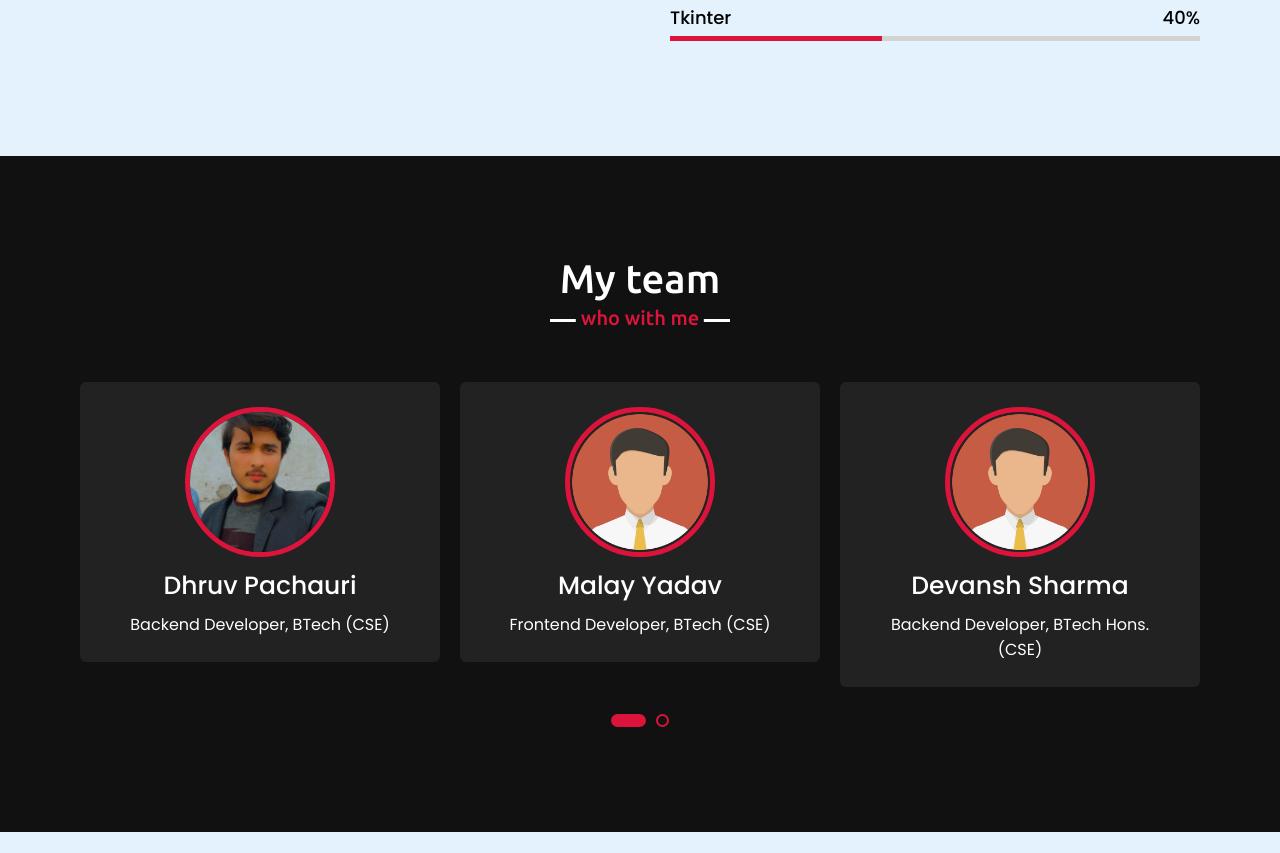
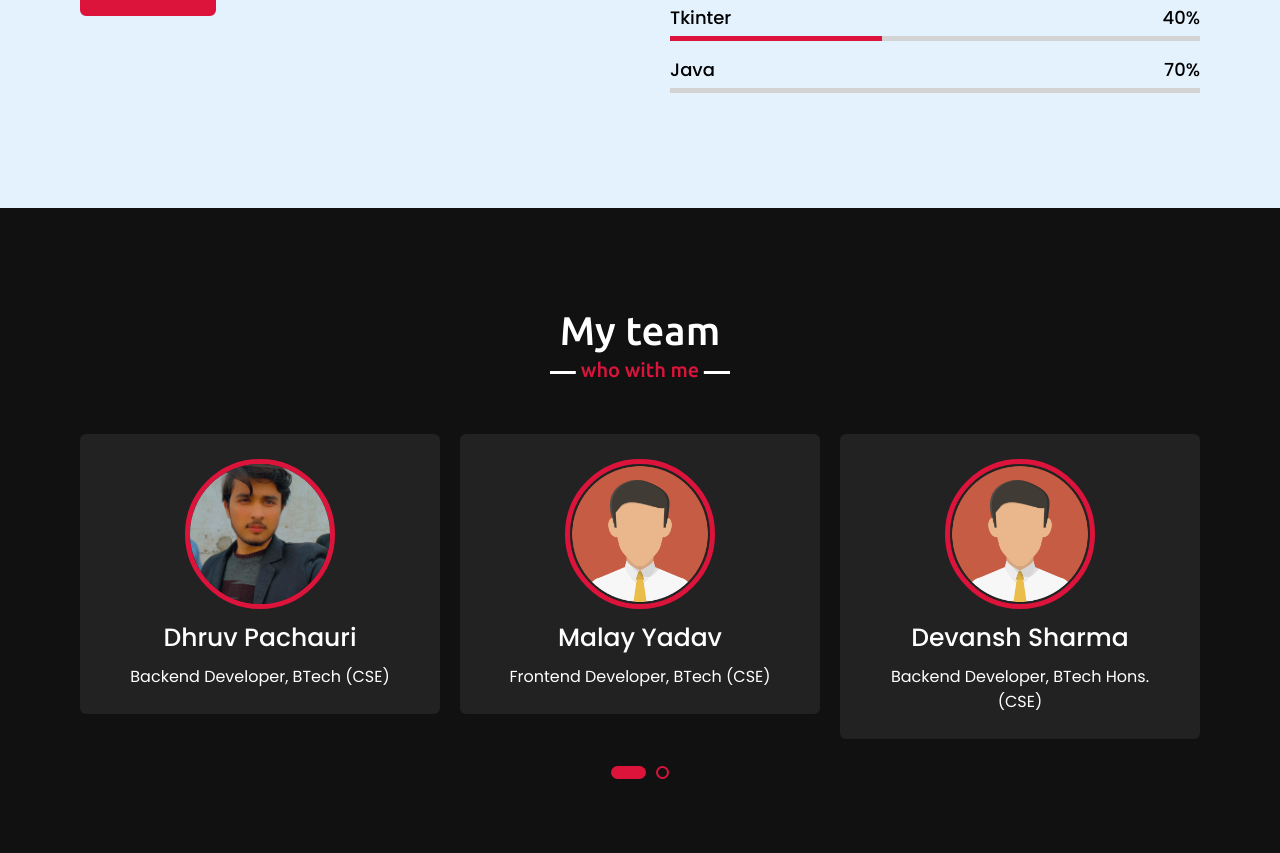
Before and after one commit to divyanshugupta0/Portfolio, a plain HTML site: page port.html in a window 1280 px wide. Shown: the part 2814-3667 px from the top of the page. Drawn offline with nearby package versions, Linux system fonts and the light colour scheme; a script that the page names is missing.

Commit message:
Update port.html

```diff
--- a/port.html
+++ b/port.html
@@ -15,9 +15,7 @@
     <script src="https://cdnjs.cloudflare.com/ajax/libs/waypoints/4.0.1/jquery.waypoints.min.js"></script>
     <script src="https://cdnjs.cloudflare.com/ajax/libs/OwlCarousel2/2.3.4/owl.carousel.min.js"></script>
     <link rel="stylesheet" href="https://cdnjs.cloudflare.com/ajax/libs/OwlCarousel2/2.3.4/assets/owl.carousel.min.css"/>
-
-
-<!----chat bot-->
+    <!----chat bot-->
     <meta name="viewport" content="width=device-width, initial-scale=1.0">
     <!-- Google Fonts Link For Icons -->
     <link rel="stylesheet" href="https://fonts.googleapis.com/css2?family=Material+Symbols+Outlined:opsz,wght,FILL,GRAD@48,400,0,0" />
@@ -230,6 +228,13 @@ As a freelancer, I thrive on the dynamic nature of my work. Each project present
                             </div>
                         <div class="line Tkinter"></div>
                     </div>
+                    <div class="bars">
+                            <div class="info">
+                                <span>Java</span>
+                                <span>70%</span>
+                            </div>
+                        <div class="line Java"></div>
+                    </div>
                 </div>
             </div>
         </div>
@@ -402,21 +407,11 @@ As a freelancer, I thrive on the dynamic nature of my work. Each project present
         overlay.classList.remove('active');
     });
   </script>
-
-
-
-
-
-
-
-
-
     <!-- footer section start -->
     <footer>
         <span>Created By <a href="https://www.instagram.com/divyanshu_gupta028/">Divyanshu Gupta</a> | <span class="far fa-copyright"></span> 2024 All rights reserved.</span>
     </footer>
-
-    <script src="script.js"></script>
+ <script src="script.js"></script>
     <script src="chatbot.js"></script>
 
 </html>
```
